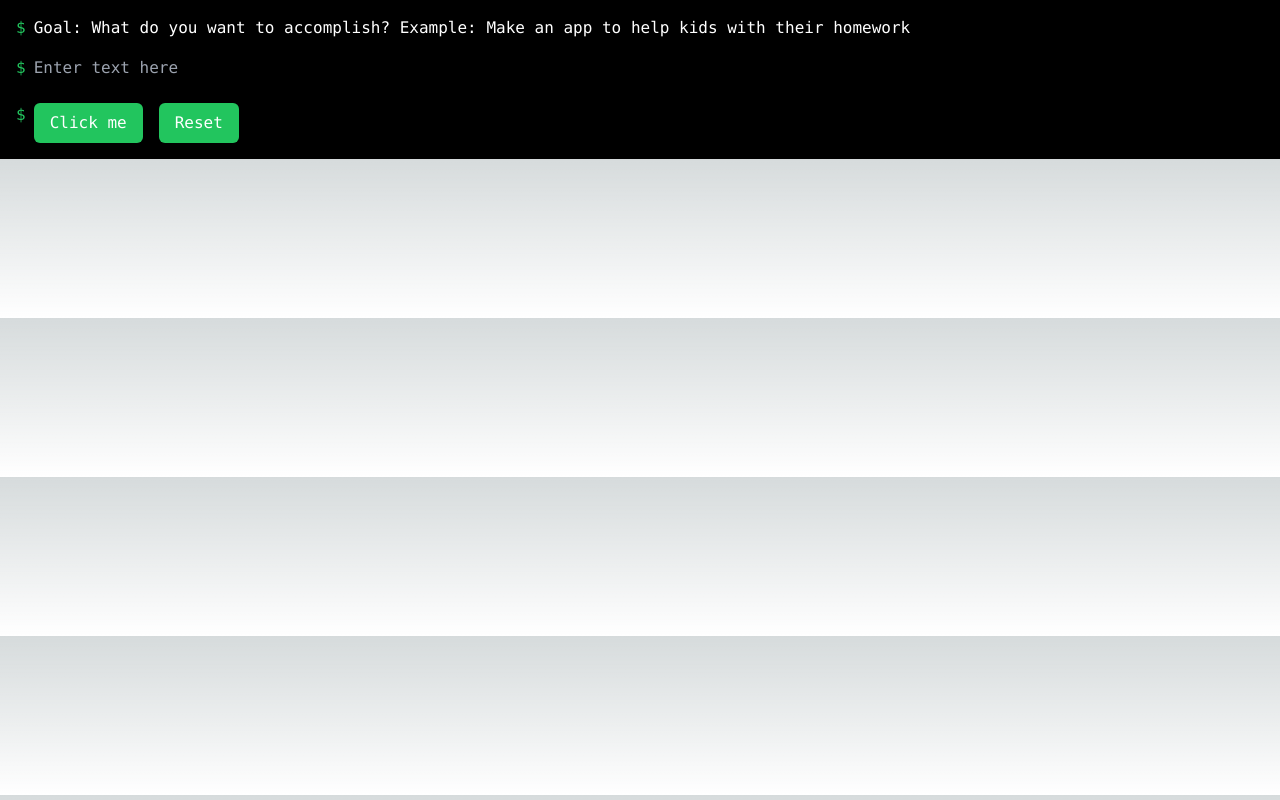
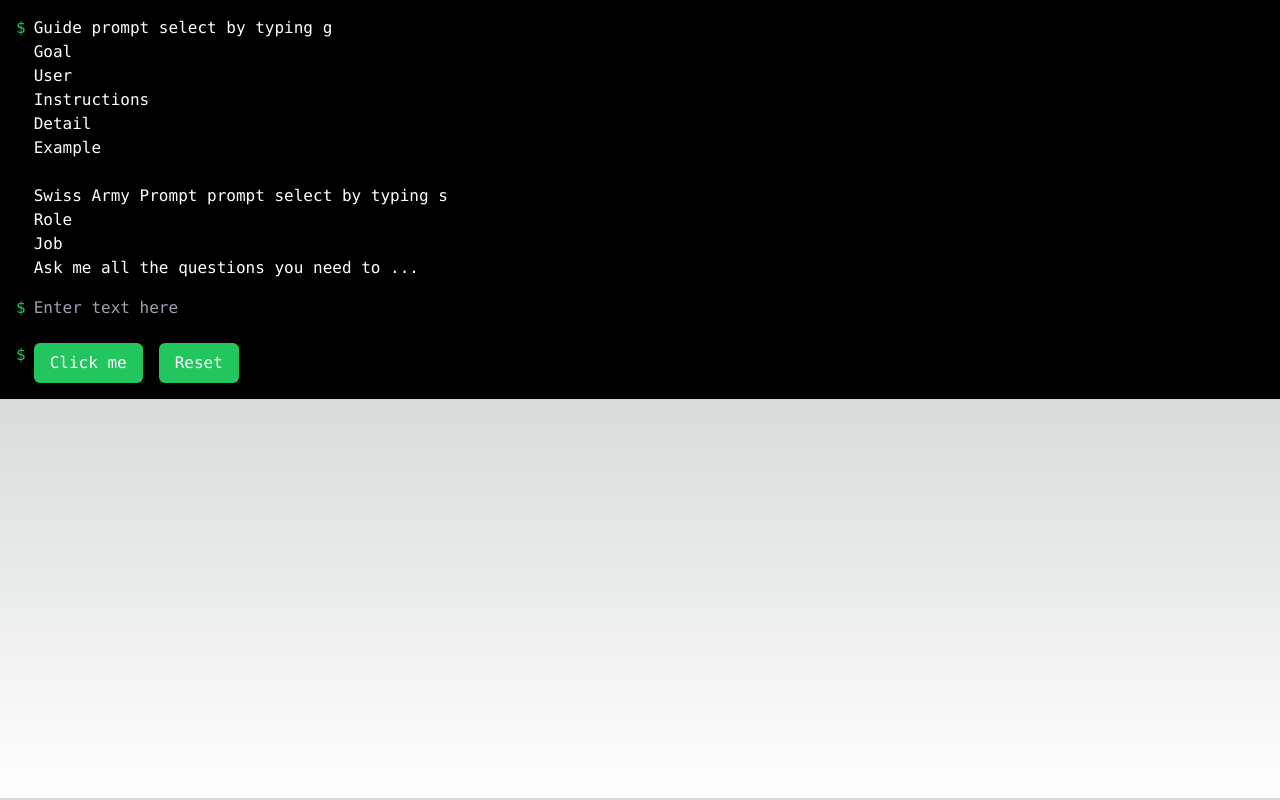
Before and after one commit to BillyLuisNeedham/ai-helper, a Next.js app: page / in a window 1280 px wide. Built offline with nearby package versions, Linux system fonts and the light colour scheme.

Commit message:
feat: hook appEngine into page

```diff
--- a/src/app/page.tsx
+++ b/src/app/page.tsx
@@ -5,22 +5,26 @@ import { Button } from "../components/Button";
 import { TextBox } from "../components/TextBox";
 import { TextInput } from "../components/TextInput";
 import usePromptEngine from "@/hooks/usePromptEngine/usePromptEngine";
-import { guideQuestions } from "@/data/PromptOptions/guideQuestions";
+import { guideOption, guideQuestions } from "@/data/PromptOptions/guideQuestions";
 import { GetPromptStateDisplayText } from "@/functions/GetPromptStateDisplayText/GetPromptStateDisplayText";
+import { useAppEngine } from "@/hooks/useAppEngine/useAppEngine";
+import { swissOption } from "@/data/PromptOptions/swissQuestions";
+
+const prompts: PromptOption[] = [guideOption, swissOption]
 
 export default function Home() {
   const [inputText, setInputText] = useState("");
-  const promptState = usePromptEngine(guideQuestions);
+  const appState = useAppEngine(prompts);
   const [displayText, setDisplayText] = useState(
-    GetPromptStateDisplayText(promptState.value)
+    appState.value.displayString ?? ""
   );
 
   useEffect(() => {
-    setDisplayText(GetPromptStateDisplayText(promptState.value));
-  }, [promptState.value]);
+    setDisplayText(appState.value.displayString ?? "");
+  }, [appState.value]);
 
   const handleButtonClick = () => {
-    promptState.onNewAnswer(inputText);
+    appState.onNewCommand(inputText);
     setInputText("");
   };
 
@@ -31,8 +35,8 @@ export default function Home() {
   };
 
   const handleReset = () => {
-    promptState.reset();
-    setDisplayText(GetPromptStateDisplayText(promptState.value));
+    setDisplayText("");
+    appState.reset();
     setInputText("");
   };
 
--- a/types.d.ts
+++ b/types.d.ts
@@ -42,6 +42,7 @@ type AppEngineState =
   | AppEngineComplete;
 
 interface AppEngineInitialState {
+  displayString?: string;
   status: "initial";
   options: Array<PromptOption>;
 }
```
